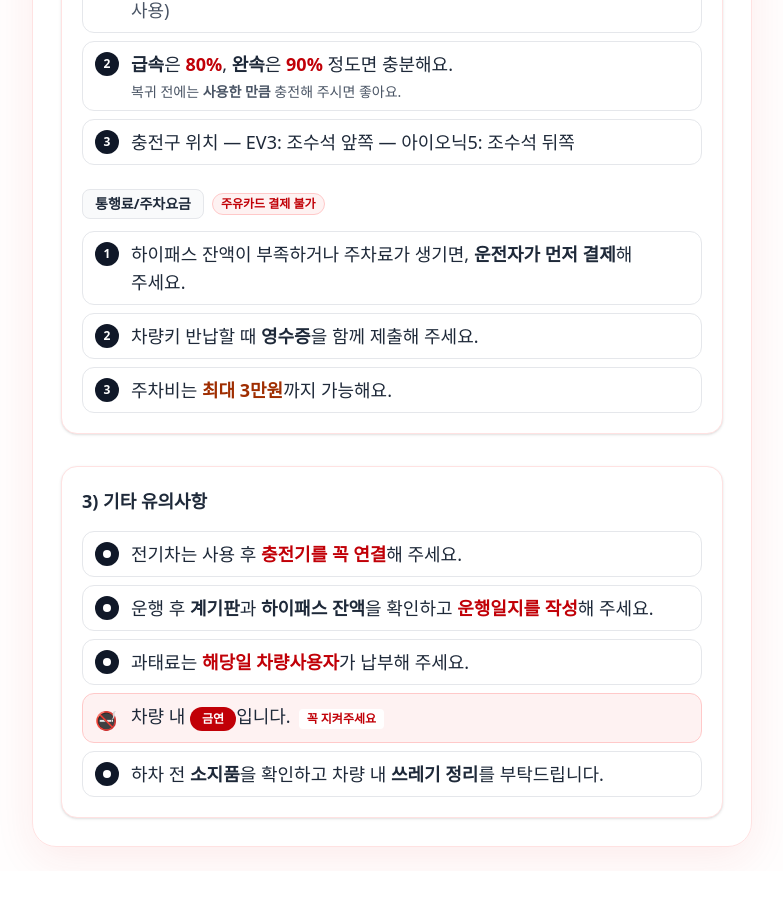
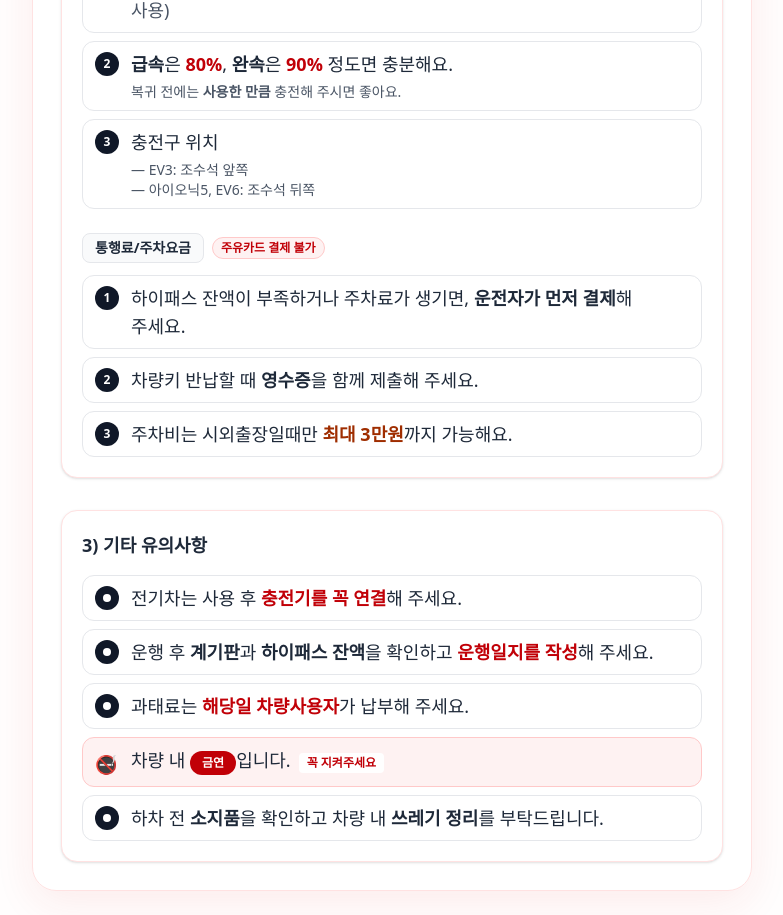
Before and after one commit to joadela00/vehicle-log, a Next.js app: page /guide in a window 1280 px wide. Shown: the part 780-1695 px from the top of the page, without its empty margins (248-1031 px from the left). Before the commit the page ends 1651 px from the top, so only its background shows below. Built offline with nearby package versions, Linux system fonts and the light colour scheme.

Commit message:
Update page.tsx

```diff
--- a/app/guide/page.tsx
+++ b/app/guide/page.tsx
@@ -138,12 +138,13 @@ export default function GuidePage() {
                       복귀 전에는 <b>사용한 만큼</b> 충전해 주시면 좋아요.
                     </div>
                   </NumItem>
-
-                  <NumItem n={3}>
-                    충전구 위치
-                    — EV3: 조수석 앞쪽
-                    — 아이오닉5: 조수석 뒤쪽
-                  </NumItem>
+<NumItem n={3}>
+  충전구 위치
+  <div className="mt-1 text-sm text-gray-600">
+    <div>— EV3: 조수석 앞쪽</div>
+    <div>— 아이오닉5, EV6: 조수석 뒤쪽</div>
+  </div>
+</NumItem>
                 </ol>
               </div>
 
@@ -168,7 +169,7 @@ export default function GuidePage() {
                   </NumItem>
 
                   <NumItem n={3}>
-                    주차비는 <b className="text-orange-800">최대 3만원</b>까지 가능해요.
+                    주차비는 시외출장일때만 <b className="text-orange-800">최대 3만원</b>까지 가능해요.
                   </NumItem>
                 </ol>
               </div>
```
